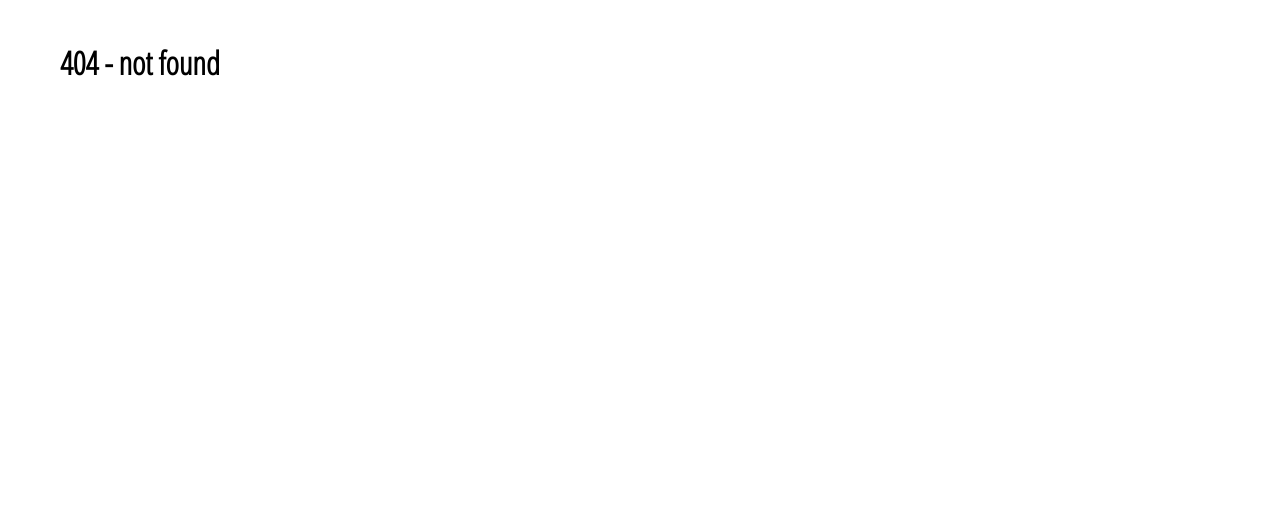
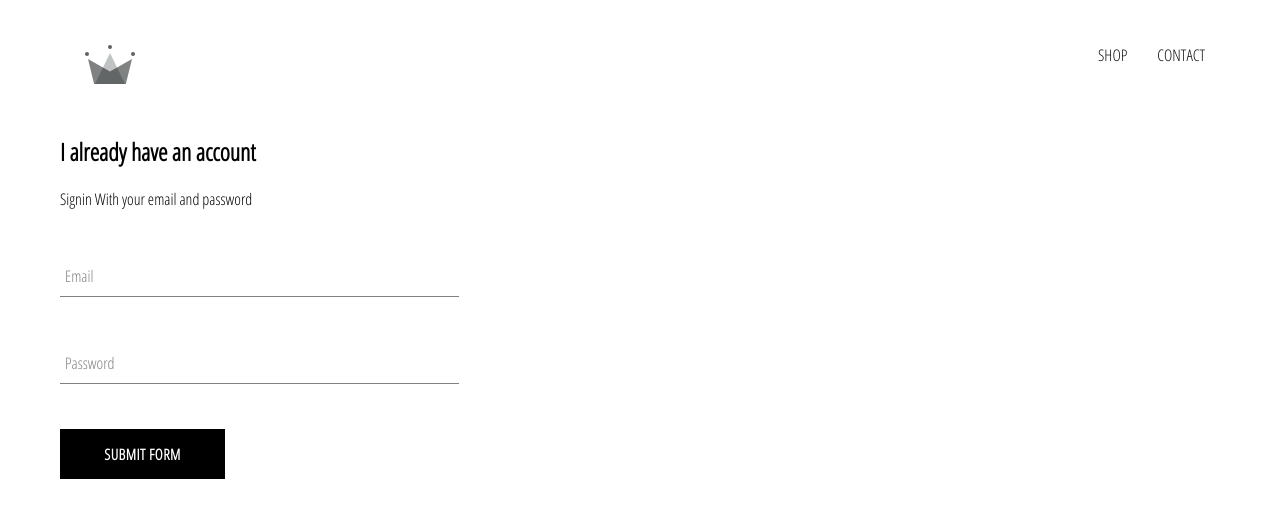
Before and after one commit to safjammed/react-ecommerce, a React (Create React App) app: page /signin in a window 1280 px wide. Before the commit this address had no page. Shown: the top 518 px of the page. Built offline with nearby package versions, Linux system fonts and the light colour scheme.

Commit message:
sigup-sigin page added, buttons and input styled

```diff
--- a/src/App.css
+++ b/src/App.css
@@ -2,3 +2,8 @@ body{
     font-family: 'Open Sans Condensed';
     padding: 20px 60px;
 }
+
+a{
+    text-decoration: none;
+    color: #0c0c0c;
+}
--- a/src/App.js
+++ b/src/App.js
@@ -4,6 +4,8 @@ import './App.css';
 
 import HomePage from './pages/homepage/homepage.component'
 import ShopPage from './pages/shop/shop.component';
+import Header from './components/header/header.component';
+import SignInSignUpPage from './pages/signin-signup/signin-signup.component';
 
 const HatsPage = () => (
   <div>
@@ -18,10 +20,12 @@ const NotFOund = ()=> (<div>
 function App() {
   return (
     <div >
+      <Header/>
       <Switch>
         <Route exact path='/' component={HomePage} />
         <Route path='/hats' component={HatsPage} />
         <Route path='/shop' component={ShopPage} />
+        <Route path='/signin' component={SignInSignUpPage} />
         <Route component={NotFOund}/>
       </Switch>
     </div>
--- /dev/null
+++ b/src/components/custom-button/custom-button.component.jsx
@@ -0,0 +1,13 @@
+import React from 'react';
+import './custom-button.styles.scss';
+
+const CustomButton = ({children, ...otherProps}) => (
+    <button
+        className='custom-button'
+        {...otherProps}
+    >
+        {children}
+    </button>
+);
+
+export default CustomButton;
--- /dev/null
+++ b/src/components/custom-button/custom-button.styles.scss
@@ -0,0 +1,22 @@
+.custom-button {
+    min-width: 165px;
+    width: auto;
+    height: 50px;
+    letter-spacing: 0.5px;
+    line-height: 50px;
+    padding: 0 35px 0 35px;
+    font-size: 15px;
+    background-color: black;
+    color: white;
+    text-transform: uppercase;
+    font-family: 'Open Sans Condensed';
+    font-weight: bolder;
+    border: none;
+    cursor: pointer;
+
+    &:hover {
+      background-color: white;
+      color: black;
+      border: 1px solid black;
+    }
+  }
--- /dev/null
+++ b/src/components/form-input/form-input.component.jsx
@@ -0,0 +1,22 @@
+import React from 'react';
+
+import './form-input.styles.scss';
+
+const FormInput = ({handleChange, label, ...otherProps}) => (
+    <div className="group">
+        <input
+            className="form-input"
+            onChange={handleChange}
+            {...otherProps}
+        />
+        {
+            label ?
+            <label className={`${otherProps.value.length ? 'shrink' : ''} form-input-label`}>
+                {label}
+            </label>
+            : null
+        }
+    </div>
+)
+
+export default FormInput;
--- /dev/null
+++ b/src/components/form-input/form-input.styles.scss
@@ -0,0 +1,54 @@
+$sub-color: grey;
+$main-color: black;
+
+@mixin shrinkLabel {
+  top: -14px;
+  font-size: 12px;
+  color: $main-color;
+}
+
+.group {
+  position: relative;
+  margin: 45px 0;
+
+  .form-input {
+    background: none;
+    background-color: white;
+    color: $sub-color;
+    font-size: 18px;
+    padding: 10px 10px 10px 5px;
+    display: block;
+    width: 100%;
+    border: none;
+    border-radius: 0;
+    border-bottom: 1px solid $sub-color;
+    margin: 25px 0;
+
+    &:focus {
+      outline: none;
+    }
+
+    &:focus ~ .form-input-label {
+      @include shrinkLabel();
+    }
+  }
+
+  input[type='password'] {
+    letter-spacing: 0.3em;
+  }
+
+  .form-input-label {
+    color: $sub-color;
+    font-size: 16px;
+    font-weight: normal;
+    position: absolute;
+    pointer-events: none;
+    left: 5px;
+    top: 10px;
+    transition: 300ms ease all;
+
+    &.shrink {
+      @include shrinkLabel();
+    }
+  }
+}
--- /dev/null
+++ b/src/components/header/header.component.jsx
@@ -0,0 +1,22 @@
+import React from 'react';
+import {Link} from 'react-router-dom';
+
+import {ReactComponent as Logo} from '../../assets/crown.svg'
+
+import './header.styles.scss';
+const Header = () => (
+    <div className="header">
+        <Link to="/" className='logo-container'>
+            <Logo className='logo' />
+        </Link>
+        <div className="options">
+            <Link className="option" to='/shop'>
+                SHOP
+            </Link>
+            <Link className="option" to='/shop'>
+                CONTACT
+            </Link>
+        </div>
+    </div>
+);
+export default Header;
--- /dev/null
+++ b/src/components/header/header.styles.scss
@@ -0,0 +1,25 @@
+.header {
+    height: 70px;
+    width: 100%;
+    display: flex;
+    justify-content: space-between;
+    margin-bottom: 25px;
+
+    .logo-container {
+      height: 100%;
+      width: 70px;
+      padding: 25px;
+    }
+
+    .options {
+      width: 50%;
+      height: 100%;
+      display: flex;
+      align-items: center;
+      justify-content: flex-end;
+
+      .option {
+        padding: 10px 15px;
+      }
+    }
+  }
--- /dev/null
+++ b/src/components/sign-in/sign-in.component.jsx
@@ -0,0 +1,58 @@
+import React, { Component } from 'react';
+
+import './sign-in.styles.scss';
+import FormInput from '../form-input/form-input.component';
+import CustomButton from '../custom-button/custom-button.component';
+
+class SignIn extends Component {
+    constructor(){
+        super();
+        this.state={
+            email: '',
+            password: ''
+        }
+    }
+    handleSubmit =  (event) =>{
+        event.preventDefault();
+
+        this.setState({
+            email: '',
+            password: ''
+        });
+    }
+    handleChange = event => {
+        const {value, name} = event.target;
+        this.setState({ [name] : value });
+    }
+
+    render(){
+        return (
+            <div className="sign-in">
+                <h2>I already have an account</h2>
+                <span>Signin With your email and password</span>
+
+                <form onSubmit={this.handleSubmit}>
+                    <FormInput
+                        name='email'
+                        type='email'
+                        handleChange={this.handleChange}
+                        value={this.state.email}
+                        label='Email'
+                        required
+                    />
+                    <FormInput
+                        name='password'
+                        type='password'
+                        handleChange={this.handleChange}
+                        label='Password'
+                        value={this.state.password}
+                        required
+                    />
+                    <CustomButton type="submit" children="Submit Form"/>
+                </form>
+            </div>
+        );
+    }
+}
+
+export default SignIn;
--- /dev/null
+++ b/src/components/sign-in/sign-in.styles.scss
@@ -0,0 +1,9 @@
+.sign-in{
+    width: 30vw ;
+    display: flex;
+    flex-direction: column;
+    .title{
+        margin: 10px 0;
+    }
+
+}
--- /dev/null
+++ b/src/pages/signin-signup/signin-signup.component.jsx
@@ -0,0 +1,12 @@
+import React from 'react';
+
+import './signin-signup.styles.scss';
+import SignIn from '../../components/sign-in/sign-in.component';
+
+const SignInSignUpPage = () => (
+    <div className="sign-in-and-sign-up">
+        <SignIn/>
+    </div>
+);
+
+export default SignInSignUpPage;
```
Also changed, not shown: src/assets/crown.svg (added), src/pages/signin-signup/signin-signup.styles.scss (added).
